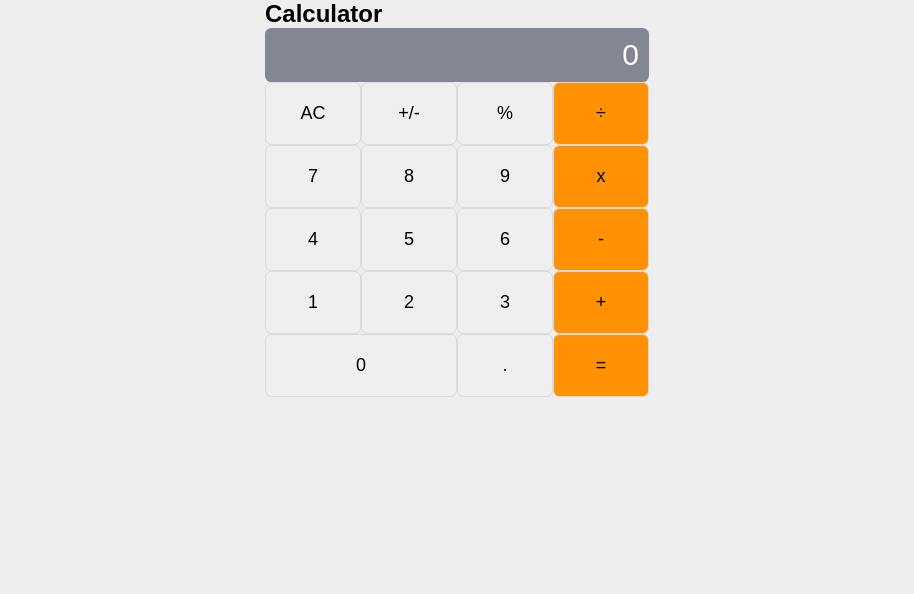
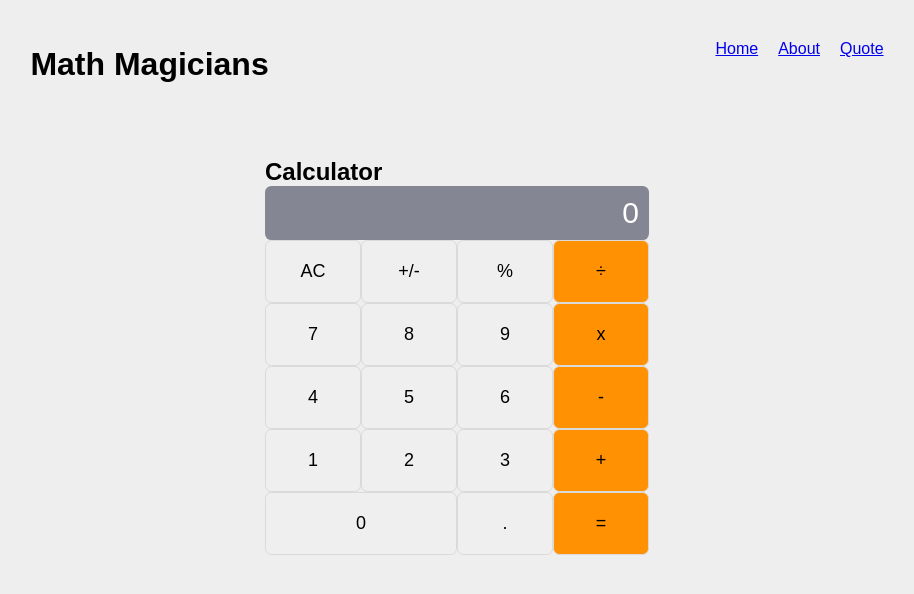
Before and after one commit to jsfix-ci/math-magicians, a React (Create React App) app: page / in a window 1280 px wide. Shown: the top 594 px of the page, without its empty margins (183-1097 px from the left). Built offline with nearby package versions, Linux system fonts and the light colour scheme.

Commit message:
create header and add its styling

```diff
--- a/package.json
+++ b/package.json
@@ -11,6 +11,7 @@
     "prop-types": "^15.8.1",
     "react": "^17.0.2",
     "react-dom": "^17.0.2",
+    "react-router-dom": "^6.2.2",
     "react-scripts": "5.0.0",
     "web-vitals": "^2.1.4"
   },
--- a/src/App.js
+++ b/src/App.js
@@ -1,5 +1,7 @@
 import React from 'react';
 import Calculator from './components/Calculator';
+import { Routes, Route} from "react-router-dom";
+import Header from './components/header'
 
 class App extends React.Component {
   constructor(props) {
@@ -23,9 +25,13 @@ class App extends React.Component {
   render() {
     const { digitObj } = this.state;
     return (
-      <div className="App">
-        <Calculator updateState={this.updateState} digitObj={digitObj} />
-      </div>
+      <>
+        < Header />
+        <Routes>
+          <Route path="/" element={<Calculator updateState={this.updateState} digitObj={digitObj} />} />
+          {/* <Route path="about" element={<About />} /> */}
+        </Routes>
+      </>
     );
   }
 }
--- a/src/components/Calculator.js
+++ b/src/components/Calculator.js
@@ -60,6 +60,7 @@ const Calculator = () => {
   ));
 
   return (
+    <div className="App">
     <section className="calculator">
       <h1>Calculator</h1>
       <div className="return-section">{returnSection()}</div>
@@ -72,6 +73,7 @@ const Calculator = () => {
         <button type="button" className="button-section operator" value="=" onClick={() => { calculator(digitObj, '='); }}>=</button>
       </span>
     </section>
+    </div>
   );
 };
 
--- /dev/null
+++ b/src/components/Header.css
@@ -0,0 +1,12 @@
+.app-header,
+.main-links {
+  display: flex;
+  justify-content: space-around;
+  align-items: center;
+  margin-bottom: 50px;
+  margin-top: 20px;
+}
+
+.main-links a {
+  padding-left: 20px;
+}
--- /dev/null
+++ b/src/components/header.js
@@ -0,0 +1,20 @@
+import React from 'react';
+import { Link } from "react-router-dom";
+import './Header.css'
+
+const Header = () => {
+  return (
+    <div className="app-header">
+      <div className="main-title">
+        <h1>Math Magicians</h1>
+      </div>
+      <div className="main-links">
+        <Link to="/"> Home </Link>
+        <Link to="/about"> About </Link>
+        <Link to="/quote"> Quote </Link>
+      </div>
+    </div>
+  )
+};
+
+export default Header;
--- a/src/index.js
+++ b/src/index.js
@@ -2,10 +2,11 @@ import React from 'react';
 import ReactDOM from 'react-dom';
 import './index.css';
 import App from './App';
+import { BrowserRouter } from "react-router-dom";
 
 ReactDOM.render(
-  <React.StrictMode>
+  <BrowserRouter>
     <App />
-  </React.StrictMode>,
+  </BrowserRouter>,
   document.getElementById('root'),
 );
```
Also changed, not shown: 1 other file (tests, documents, lock files or other folders).
